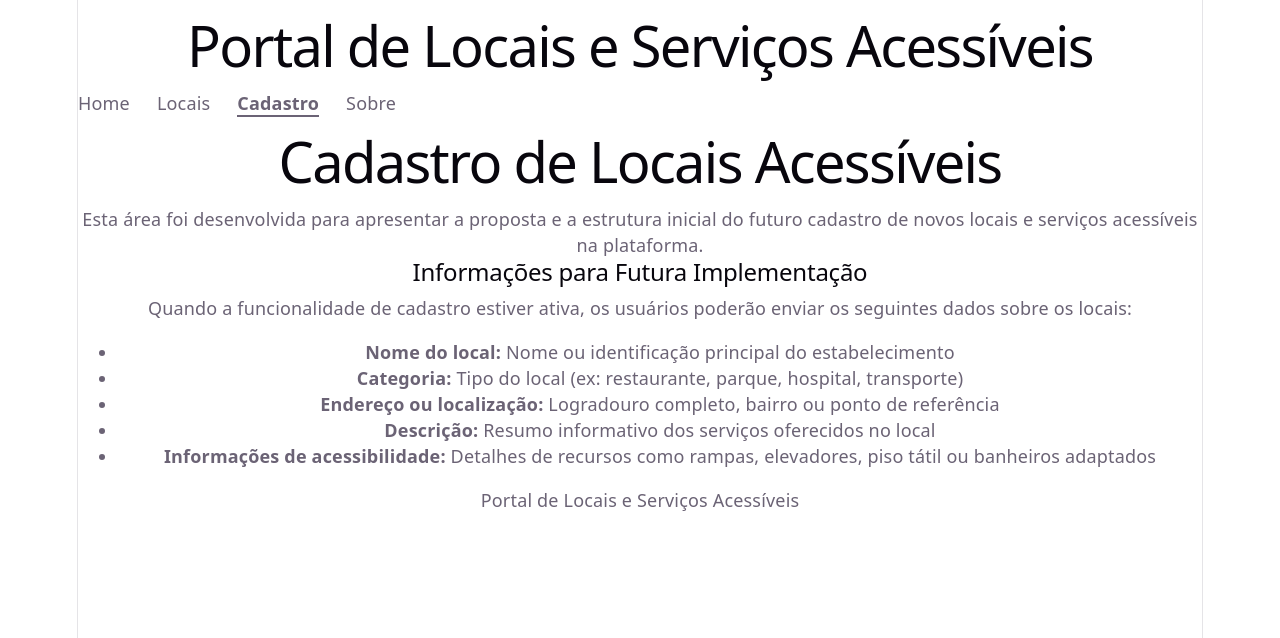
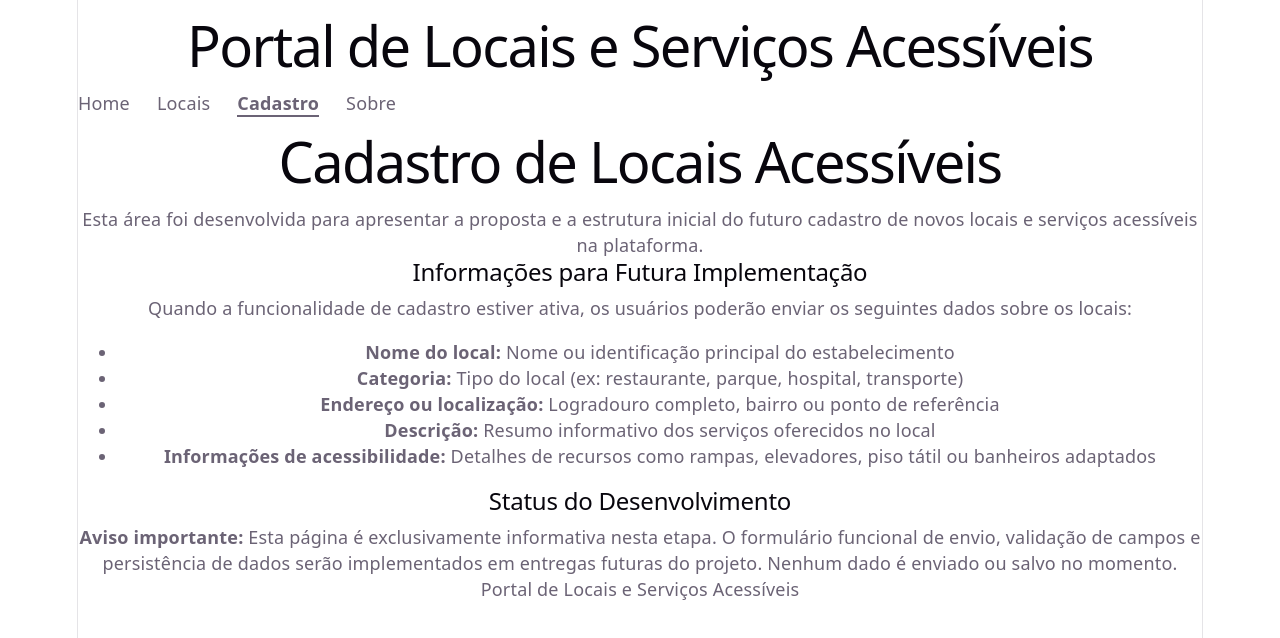
Before and after one commit to 1TDSPF-26/portal-locais-acessiveis, a React (Vite) app: page /cadastrar in a window 1280 px wide. Shown: the top 638 px of the page. Built offline with nearby package versions, Linux system fonts and the light colour scheme.

Commit message:
feat: adicionar aviso sobre a ausencia de persistencia e formulario funcional

```diff
--- a/src/pages/Cadastro/Cadastro.tsx
+++ b/src/pages/Cadastro/Cadastro.tsx
@@ -21,6 +21,13 @@ function Cadastro() {
           <li><strong>Informações de acessibilidade:</strong> Detalhes de recursos como rampas, elevadores, piso tátil ou banheiros adaptados</li>
         </ul>
       </section>
+
+      <aside>
+        <h2>Status do Desenvolvimento</h2>
+        <p>
+          <strong>Aviso importante:</strong> Esta página é exclusivamente informativa nesta etapa. O formulário funcional de envio, validação de campos e persistência de dados serão implementados em entregas futuras do projeto. Nenhum dado é enviado ou salvo no momento.
+        </p>
+      </aside>
     </main>
   )
 }
```
